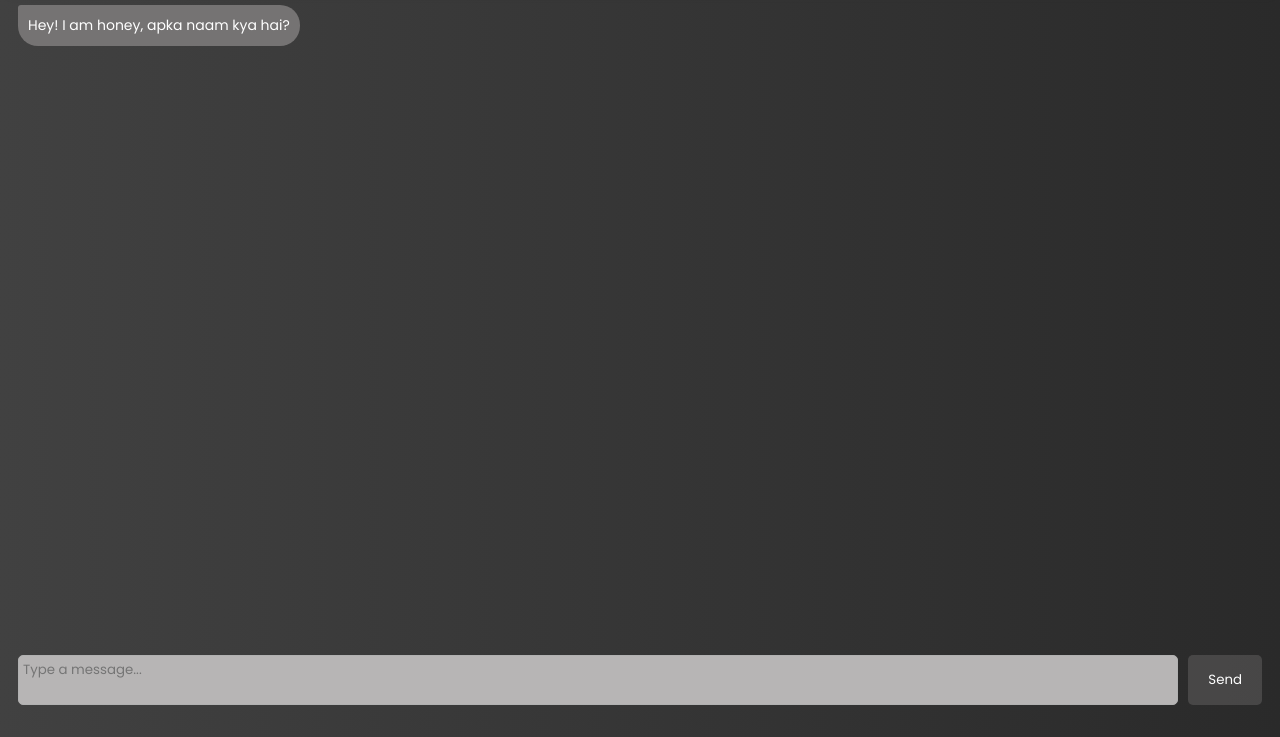
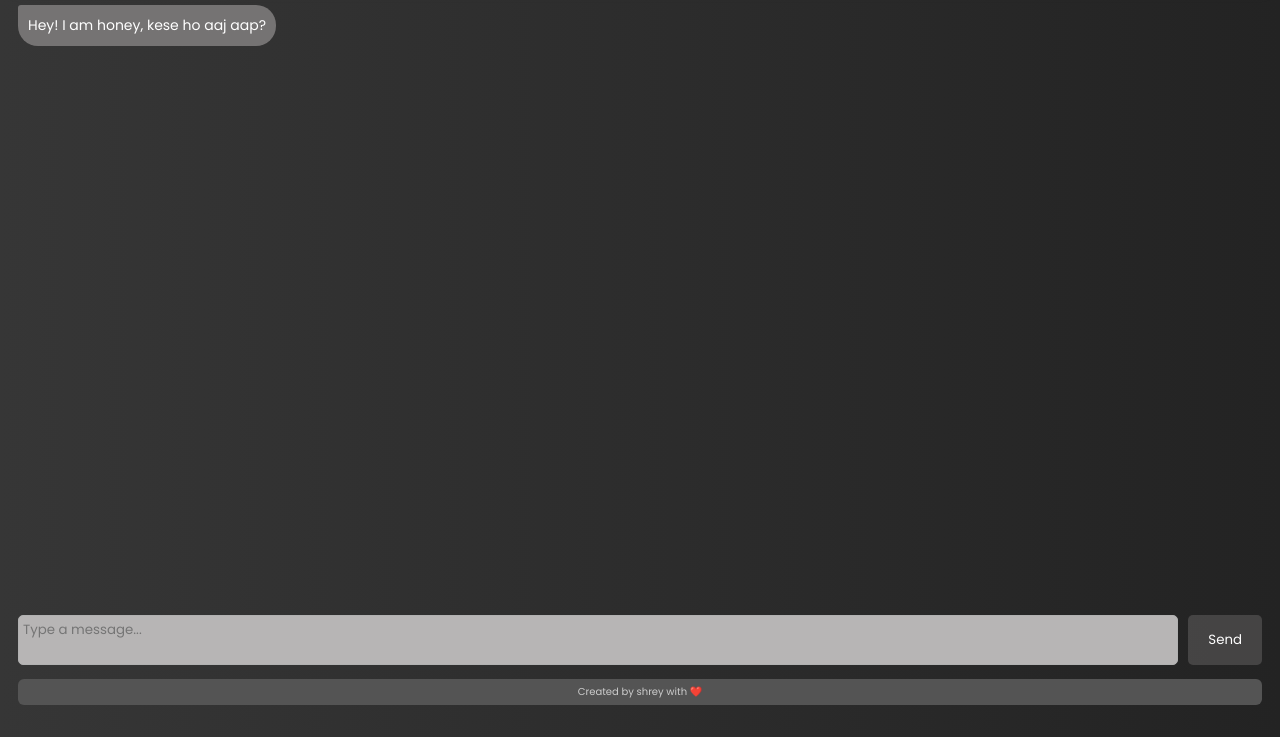
Before and after one commit to ShreyJaiswal1/aichatbot, a plain HTML site: page frontend/index.html in a window 1280 px wide. Shown: the part 63-800 px from the top of the page. Drawn offline with Linux system fonts and the light colour scheme.

Commit message:
minor changes

```diff
--- a/frontend/index.html
+++ b/frontend/index.html
@@ -9,20 +9,22 @@
 </head>
 <body>
     <div class="navigation">
-        AI chatbot
+        Honey AI
     </div>
     <div class="chat-container">
         <div class="chat-messages" id="chatMessages">
             <!-- chat messages will be displayed here -->
              <div class="bot-message">
-                Hey! I am honey, apka naam kya hai?
+                Hey! I am honey, kese ho aaj aap?
                 </div>
         </div>
         <div class="input-area">
             <textarea id="chatInput" placeholder="Type a message..."></textarea>
             <button id="sendButton">Send</button>
         </div>
+        <p>Created by shrey with ❤️</p>
     </div>
+
     <script src="script.js"></script>
 </body>
 </html>
--- a/frontend/styles.css
+++ b/frontend/styles.css
@@ -1,5 +1,5 @@
 body {
-    background: linear-gradient(90deg, #414141, #2a2a2a);
+    background: linear-gradient(90deg, #363636, #232323);
     font-family: "Poppins", sans-serif;
     font-weight: 400;
     font-style: normal;
@@ -14,7 +14,7 @@ body {
     font-family: "Poppins", sans-serif;
     font-size: 20px;
     color: #d0cfcf;
-    border-radius: 3px;
+    border-radius: 10px;
     z-index: 1;
     transition: 0.3s;
     &:hover {
@@ -26,7 +26,19 @@ body {
     flex-direction: column;
     height: 90vh;
 }
-
+.chat-container p {
+    margin: 4px 10px 4px 10px;
+    font-family: "Poppins", sans-serif;
+    color: #cccccc;
+    font-size: 14px;
+    word-wrap: break-word;
+    margin-bottom: 10px;
+    background-color: #545454;
+    padding: 5px;
+    text-align: center;
+    border-radius: 6px;
+    font-size: 10px;
+}
 .chat-messages {
     flex: 1;
     overflow-y: auto;
```
